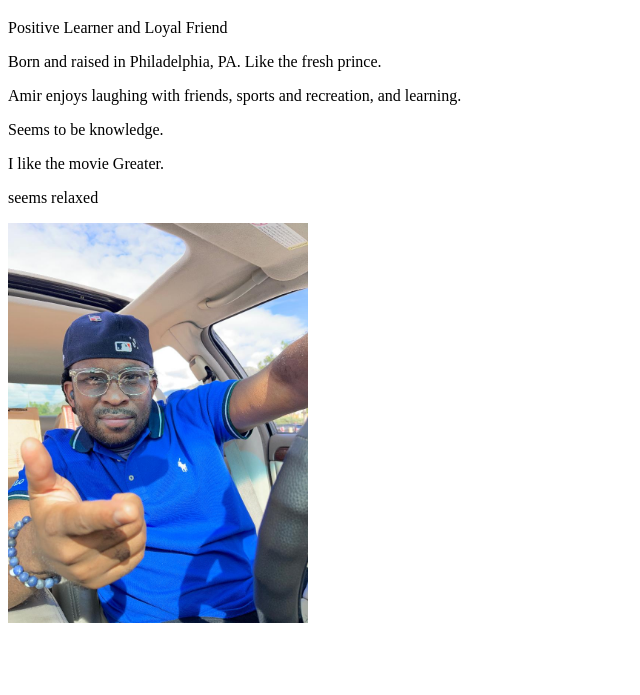
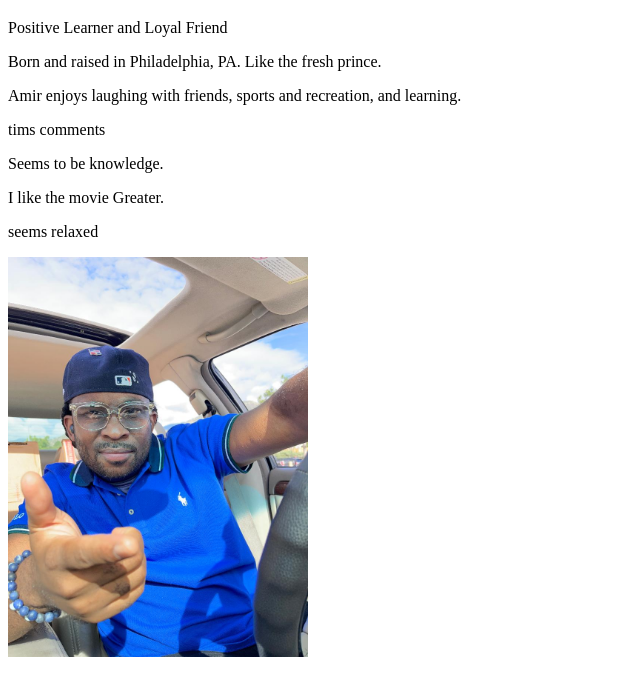
Before and after one commit to AAnwarBey/about-amir, a plain HTML site: page index.html in a window 1280 px wide. Shown: the part 61-756 px from the top of the page, without its empty margins (0-640 px from the left). Drawn offline with Linux system fonts and the light colour scheme.

Commit message:
comments edited

```diff
--- a/index.html
+++ b/index.html
@@ -10,9 +10,11 @@
 <p>Positive Learner and Loyal Friend</p>
 <p>Born and raised in Philadelphia, PA. Like the fresh prince.</p>
 <p>Amir enjoys laughing with friends, sports and recreation, and learning.</p>
+<div> tims comments
 <p>Seems to be knowledge.</p>
 <p>I like the movie Greater.</p>
 <p>seems relaxed</p>
+</div>
 
 <img src="./amir-in-car.jpg" alt="driving around" width="300">
 </body>
```
